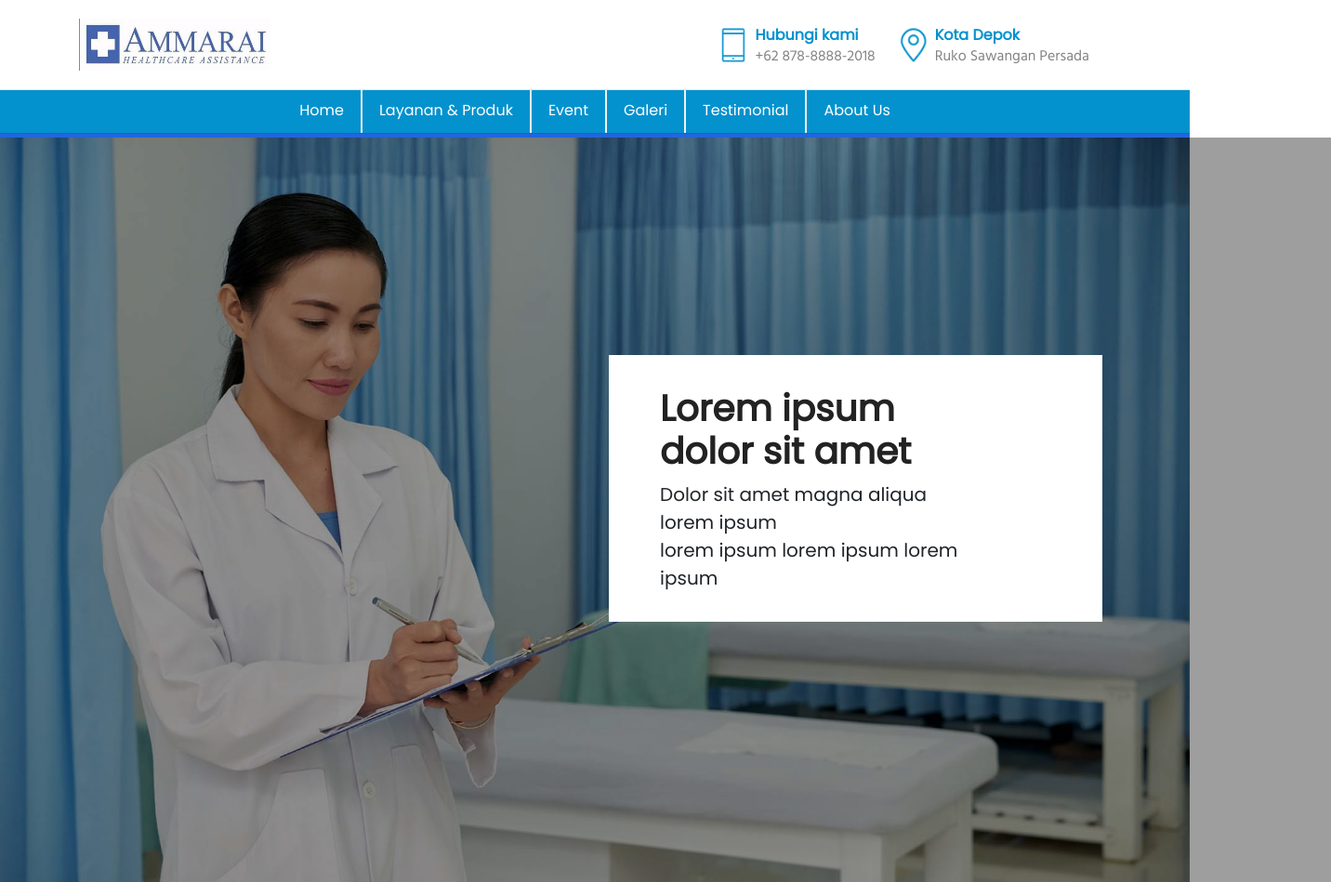
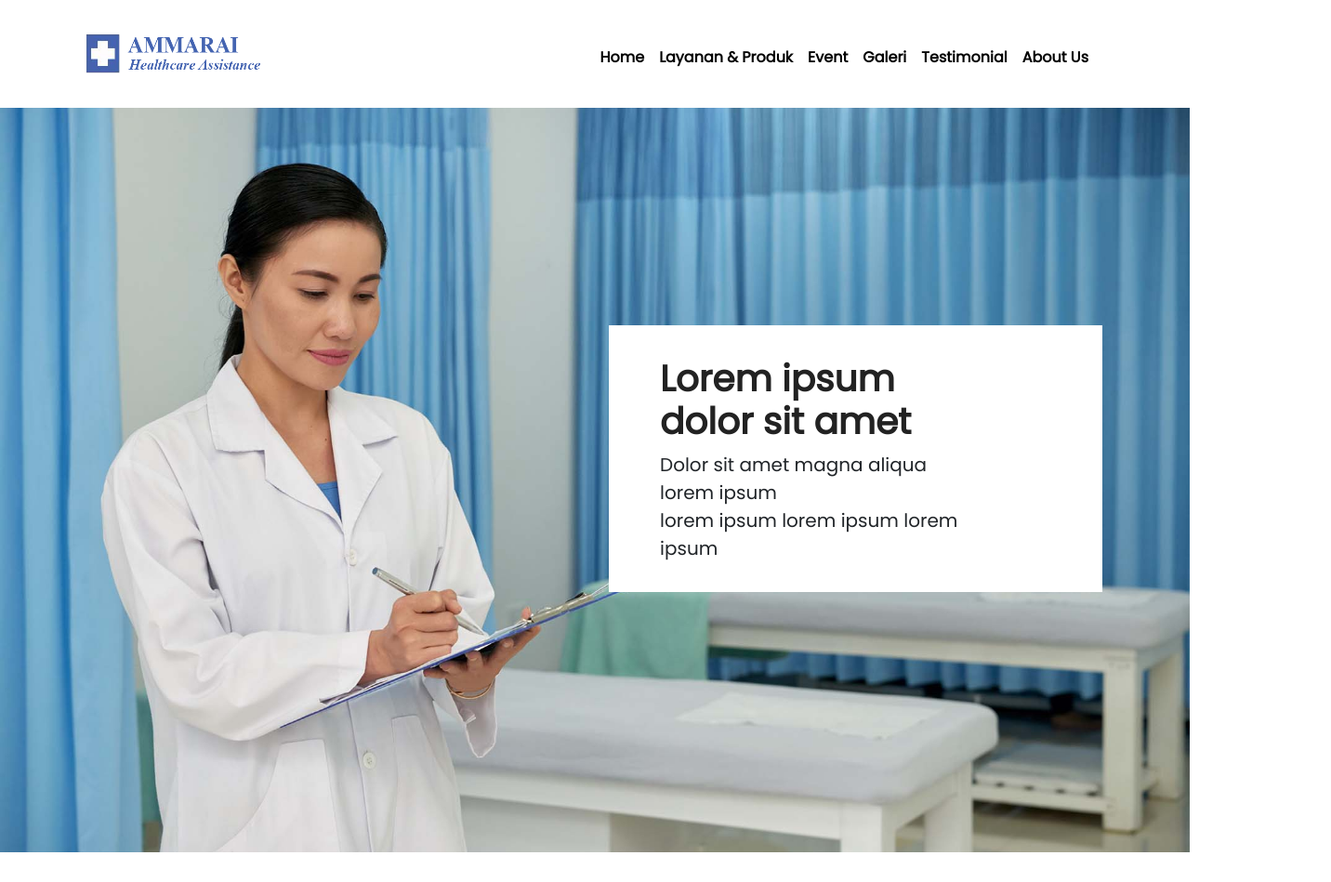
Before and after one commit to IbrahimRamesses/AmmaraiUI, a plain HTML site: page index.html in a window 1280 px wide. Shown: the whole page at 93% size, 1432 px wide, since content can reach past the window. Drawn offline with nearby package versions, Linux system fonts and the light colour scheme; a web font is replaced by a local one.

Commit message:
Modified some codes in HTML

```diff
--- a/index.html
+++ b/index.html
@@ -23,11 +23,11 @@
       <!-- Main Heading -->
         <div class="container heading">
             <div class="row">
-                    <div class="col-lg-3 col-md-4 col-sm-2">
+                    <div class="col-lg-12 col-md-4 col-sm-2">
                         <div class="logo-text float-left">
-                            <img src="img/Ammarai.png" width="206" height="56">
+                            <img src="img/logo-text.png" width="206" height="56">
                         </div>
-                                <nav class="nvbcol navbar navbar-expand-lg navbar-light">
+                                <nav class="nvbcol navbar navbar-expand-lg navbar-light float-right">
                                         <button class="navbar-toggler ml-auto" type="button" data-toggle="collapse" data-target="#navbarNav2" aria-controls="navbarNav" aria-expanded="false" aria-label="Toggle navigation">
                                             <span class="navbar-toggler-icon"></span>
                                         </button>
@@ -55,68 +55,8 @@
                                         </div>
                                 </nav>
                     </div>
-                    <div class="col-sm-9 col-lg-9 col-md-9 col-sm-2">
-                            <div class="icons">
-                                <ul class="nav">
-                                    <li class="nav-item">
-                                        <div class="icon-holder float-left">
-                                            <img src="img/phone.png" width="35" height="45">
-                                        </div>
-                                        <div class="text-holder float-left">
-                                            <h4>Hubungi kami</h4>
-                                            <span>+62 878-8888-2018</span>
-                                        </div>
-                                    </li>
-                                    <li class="nav-item">
-                                            <div class="icon-holder float-left">
-                                                <img src="img/pin.png" width="35" height="45">
-                                            </div>
-                                            <div class="text-holder float-left">
-                                                <h4>Kota Depok</h4>
-                                                <span>Ruko Sawangan Persada</span>
-                                            </div>
-                                        </li>
-                                </ul>
-                            </div>
-                    </div>
-
             </div>
         </div>
-
-    <!-- Navigation Bar -->
-        <hr>
-        <div class="container-fluid navi">
-            <div class="container">
-                <nav class="navbar navbar-expand-lg navbar-light">
-                    <button class="navbar-toggler ml-auto" type="button" data-toggle="collapse" data-target="#navbarNav" aria-controls="navbarNav" aria-expanded="false" aria-label="Toggle navigation">
-                        <span class="navbar-toggler-icon"></span>
-                    </button>
-                    <div class="collapse navbar-collapse" id="navbarNav">
-                            <ul class="navbar-nav mr-auto mx-auto custom-list float-right">
-                                    <li class="nav-item text-light">
-                                        <a class="nav-link" href="#">Home</a>
-                                    </li>
-                                    <li class="nav-item text-light">
-                                        <a class="nav-link" href="#">Layanan & Produk</a>
-                                    </li>
-                                    <li class="nav-item text-light">
-                                        <a class="nav-link" href="#">Event</a>
-                                    </li>
-                                    <li class="nav-item text-light">
-                                        <a class="nav-link" href="#">Galeri</a>
-                                    </li>
-                                    <li class="nav-item text-light">
-                                        <a class="nav-link" href="#">Testimonial</a>
-                                    </li>
-                                    <li class="nav-item text-light">
-                                        <a class="nav-link" href="#" tabindex="-1" aria-disabled="true">About Us</a>
-                                    </li>
-                            </ul>
-                    </div>
-                </nav>
-            </div>
-        </div>
-        <hr id="bleu">
 
     <!-- Jumbotron -->
     <div class="jumbotron jumbotron-fluid img-fluid">
--- a/style/style.css
+++ b/style/style.css
@@ -20,8 +20,10 @@
     }
 
     .custom-list li a{
+        font-family: 'Poppins', sans-serif;
+        font-weight: bold;
         font-size: 16px;
-        color: white !important;
+        color: black !important;
     }
 
     /**/
@@ -53,6 +55,10 @@
 
 /* Desktop Version */
 @media (min-width: 792px) {
+
+    .header {
+        display: relative;
+    }
 
 
     span {
@@ -86,7 +92,6 @@
     .overlay {
         top: 148px;
         left: 0;
-        width: 1432px;
         height: 801px;
     }
 
@@ -113,28 +118,12 @@
         font-weight: bold;
         line-height: 46px;
     }
-
-    .nvbcol {
-        display: none;
-    }
-
-    .icons {
-        float: right;
-    }
-
     .logo-text{
-        margin: 20px 0;
+        margin: 30px 0;
     }
 
     .custom-list li {
-        margin: -8px 0;
-        height: 46px;
-        padding: 2px 10px;
-        border-right: 2px solid #F0F0F0;
-    }
-
-    .custom-list li:last-child {
-        border: none;
+        margin-top: 34px;
     }
 
     .custom-list li a{
@@ -157,11 +146,6 @@
         width: 133px;
         height: 37px;
         margin-bottom: 14px;
-    }
-
-    .nvbcol {
-        margin-top: 11px;
-        margin-bottom: 10px;
     }
 
     .icons {
```
Also changed, not shown: img/logo-text.png (added), 1 other file.
